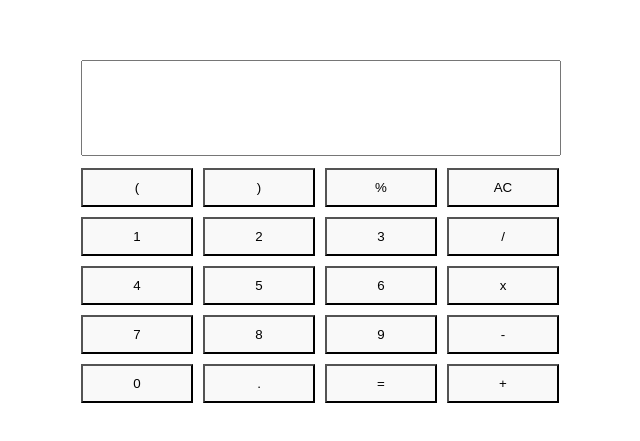
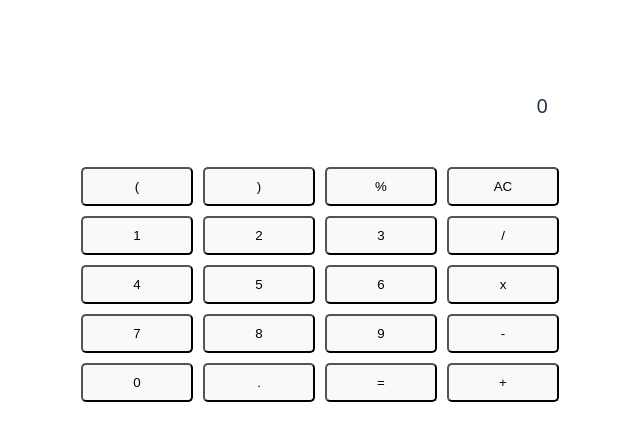
Before and after one commit to azpun/Calculator, a website built with Vite: page index.html in a window 1280 px wide. Shown: the part 169-610 px from the top of the page, without its empty margins (319-959 px from the left). Built offline with nearby package versions, Linux system fonts and the light colour scheme.

Commit message:
feat: update layout and styling for display and input components

```diff
--- a/index.html
+++ b/index.html
@@ -9,10 +9,12 @@
   <body>
     <div id="mainContainer">
       <div id="app">
+        <div id="displayContainer">
+          <div id="display">
+            <p id="displayText">0</p>
+          </div>
+        </div>
         <form action="" id="formContainer">
-          <div id="inputContainer">
-            <input type="text" name="input" id="mainInput">
-          </div>
           <div id="buttonContainer">
             <button class="btn-main">
               <span>(</span>
--- a/src/style.css
+++ b/src/style.css
@@ -25,7 +25,7 @@ body {
   max-width: 1280px;
   width: 480px;
   margin: 0 auto;
-  text-align: center;
+  /* text-align: center; */
 }
 
 #formContainer {
@@ -34,9 +34,29 @@ body {
   gap: 12px;
 }
 
-#mainInput {
+#app {
+  display: flex;
+  flex-direction: column;
+  gap: 15px;
+}
+
+#displayContainer {
   height: 90px;
-  width: 472px;
+  width: 476px;
+  border-style: solid;
+  border-width: 1px;
+  border-color: #ffffff8a;
+  border-radius: 2%;
+}
+
+#display {
+  padding: 10px;
+  text-align: right;
+  vertical-align: text-bottom;
+}
+
+#displayText {
+  font-size: 20px;
 }
 
 #buttonContainer {
@@ -49,6 +69,7 @@ body {
 .btn-main {
   width: 112px;
   padding: 10px;
+  border-radius: 5px;
 }
 
 /*
```
